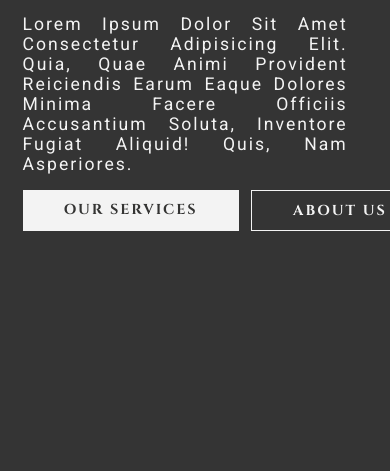
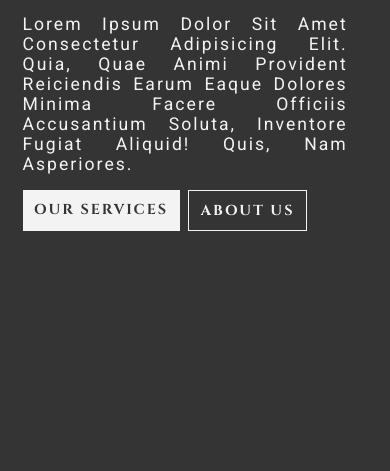
Before and after one commit to therealshizan/filo.github.io, a plain HTML site: page index.html in a window 390 px wide. Shown: the part 373-844 px from the top of the page. Drawn offline with Linux system fonts and the light colour scheme.

Commit message:
Update main.css

```diff
--- a/css/main.css
+++ b/css/main.css
@@ -321,7 +321,7 @@ div#hcg_item2 h3, div#hcg_item4 h3 {
         padding: 0 5%;
     }
     div#header_img_btns {
-        width: 50%;
+        width: 70% !important;
     }
     .header-img p{
         padding-right: 20%;
```
